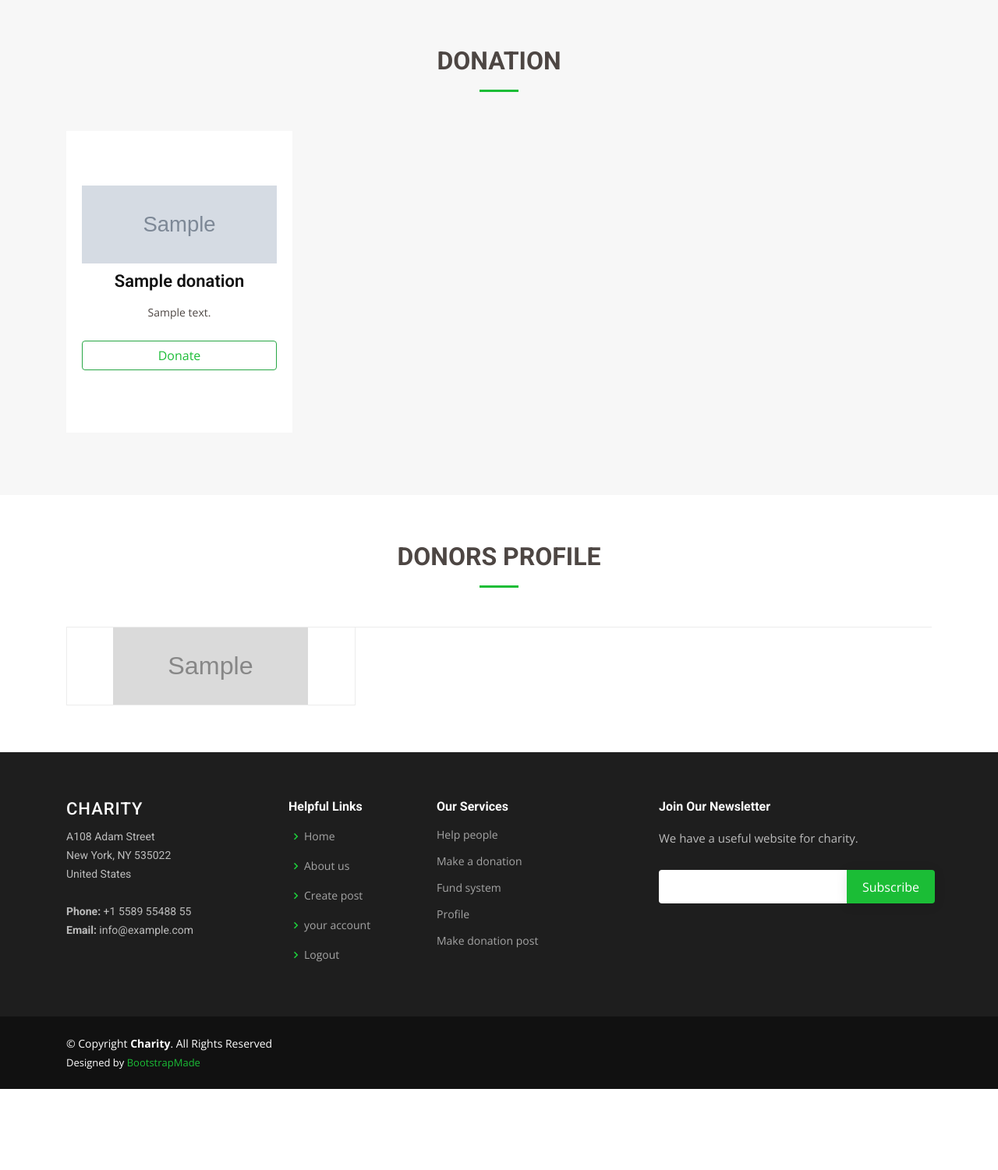
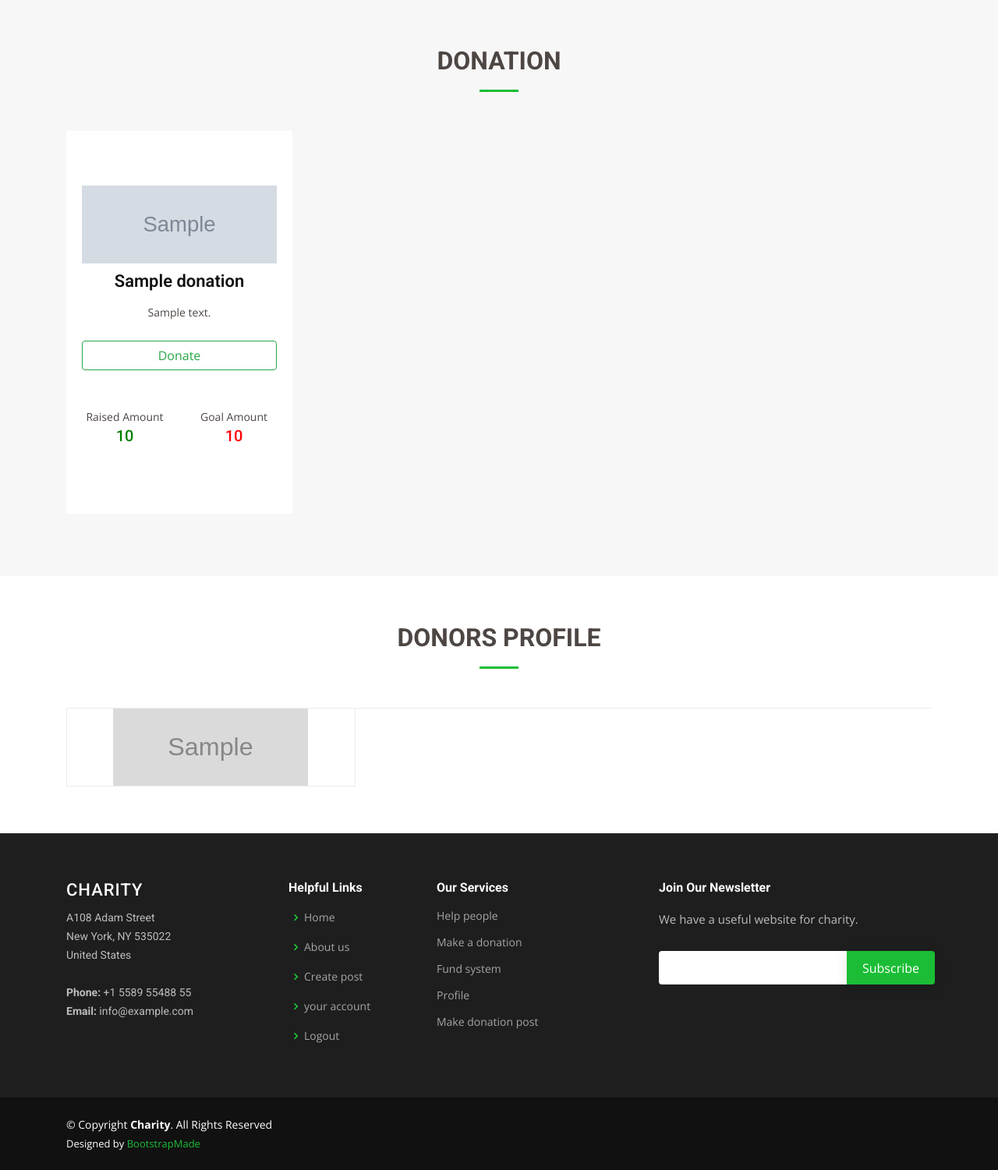
Before and after one commit to Ananya-Rahman/donation_project, a Django app: template myFirstProject/templates/index.html in a window 1280 px wide. Shown: the part 1309-2810 px from the top of the page at 78% size. Before the commit the page ends 2706 px from the top, so only its background shows below. Run offline with Django 3.2, Linux system fonts and the light colour scheme; the template is opened without the code that fills it: most values are stand-ins (such as "Sample title", 1, 10 or a date in 2020); grey boxes marked "Sample" are stand-in pictures; some libraries are stand-ins or nearby versions.

Commit message:
goal ,raised amount update

```diff
--- a/myFirstProject/contact/views.py
+++ b/myFirstProject/contact/views.py
@@ -12,6 +12,7 @@ def contact(request):
 
         contactdata=Contact(name= name, email=email, message=message)
         contactdata.save()
+        messages.success(request, 'Thanks For Your Message')
 
 
 
--- a/myFirstProject/payment/urls.py
+++ b/myFirstProject/payment/urls.py
@@ -2,7 +2,7 @@ from django.urls import path
 from.import views
 
 urlpatterns = [
-    path('',views.index, name='index1'),
+    path('<int:id>/',views.index, name='index1'),
     path('charge/',views.charge, name='charge'),
     path('success/<str:args>/', views.successMsg, name='success'),
 
--- a/myFirstProject/templates/index.html
+++ b/myFirstProject/templates/index.html
@@ -67,12 +67,33 @@ Home Page
               <p>{{donation.description|truncatechars:100 }} </p><br>
 
                 {% comment %} <button type="submit" class="btn btn-success btn-block">Donate</button> {% endcomment %}
-                <button type="submit" class="btn btn-outline-success btn-block">
-                 <a href="{% url 'index1'%}" >Donate</a>
+
+                 <a href="{% url 'index1' donation.id %}" >
+                 <button type="submit" class="btn btn-outline-success btn-block">
+                 Donate
+                 </button>
+                 </a>
                 {% comment %} <a href="{% url 'donate' %}">Donate</a> {% endcomment %}
-                </button>
-            </div> <br>
-          </div>
+
+
+              <div class="row justify-content-md-center mt-5">
+                <div class=" col-sm-6">
+
+                  <p >  Raised Amount   </p>
+                   <h5 style="color:green;"> {{ donation.raised_amount }} </h5>
+
+                </div>
+
+                <div class=" col-sm-6">
+               <p>  Goal Amount   </p>
+                   <h5 style="color:red;">{{ donation.goal_amount }}</h5>
+
+                </div>
+              </div>
+            </div>
+
+            </div>
+
             {% endfor %}
           </div>
 
--- a/myFirstProject/templates/payment/index1.html
+++ b/myFirstProject/templates/payment/index1.html
@@ -55,7 +55,8 @@
 	</select>
 
       <input required type="email" name="email" placeholder="Email.....">
-      <input required type="text" name="nickname" placeholder="Nickname">
+      <input required type="text" name="nickname" placeholder="Nickname" >
+      <input type="text" name="donate_id"  value="{{id}}" hidden>
 
         <div class="form-row">
             <label for="card-element">
```
Also changed, not shown: myFirstProject/payment/views.py (+14 -6 lines), myFirstProject/templates/payment/success.html (+9 -1 lines), myFirstProject/media/donation/download_qpcTfWB.jpg (added).
